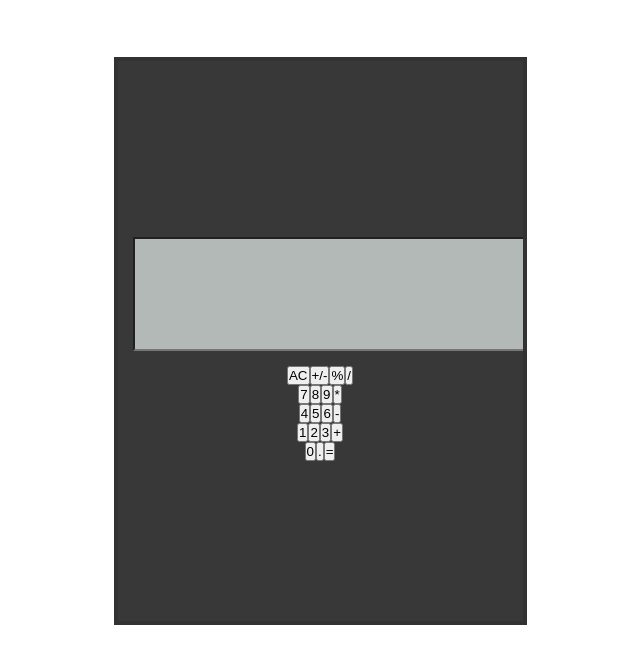
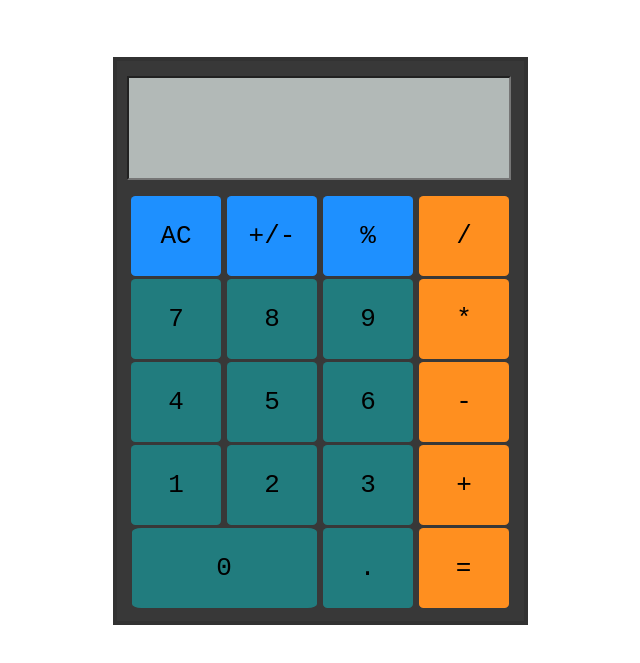
Before and after one commit to Gaurish17sharma/Simple-Calculator, a plain HTML site: page INDEX.html in a window 1280 px wide. Shown: the part 91-754 px from the top of the page, without its empty margins (320-960 px from the left). Drawn offline with Linux system fonts and the light colour scheme.

Commit message:
Edit STYLE.css

```diff
--- a/STYLE.css
+++ b/STYLE.css
@@ -13,8 +13,8 @@
 }
 
 .calculator{
-    height: 500px;
-    width: 405px;
+    height: 510px;
+    width: 407px;
     margin: 50px auto;
     justify-content: center;
     align-content: center;
@@ -29,17 +29,16 @@
 
 #display {
     background-color: #b2b9b7;
-    display: flex;
-    flex-direction: column;
-    justify-content: space-around;
-    align-items: flex-end;
-    padding: 5px;
     font-size:50px;
     font-weight: initial;
     text-shadow: 1.3px 1.3px #383838;
-    margin: 15px;
-    text-align: center;
+    margin:0px auto;
+    text-align:end;
+    margin-bottom: 15px;
     height: 100px;
+    margin-top: 15px;
+    width:380px;
+    margin-left: 10px;
 }
 
 
@@ -48,9 +47,96 @@
     flex-direction: column;
     text-align: center;
     align-items: center;
+    margin-bottom: 15px;
 }
 
-.line{
-    display: flex;
-    flex-direction: row;
+
+.button {
+    margin: 1px;
+    border-radius: 5%;
+    border: none;
+    font-weight: initial;
+    font-size: 2em;
+    font-family: monospace;
+    color: black;
+    width:90px;
+    height:80px;
+    margin-bottom: 2px;
 }
+
+#zero {
+    width: 185px;
+    background-color: #217C7E;
+}
+
+#plus {
+    background-color: #FF8F1F;
+}
+
+#minus {
+    background-color: #FF8F1F;
+}
+
+#multiply {
+    background-color: #FF8F1F;
+}
+
+#divide {
+    background-color: #FF8F1F;
+}
+
+#equalto {
+    background-color: #FF8F1F;
+}
+
+#one {
+    background-color: #217C7E;
+}
+
+#two {
+    background-color: #217C7E;
+}
+
+#three {
+    background-color: #217C7E;
+}
+
+#four {
+    background-color: #217C7E;
+}
+
+#five {
+    background-color: #217C7E;
+}
+
+#six {
+    background-color: #217C7E;
+}
+
+#seven {
+    background-color: #217C7E;
+}
+
+#eight {
+    background-color: #217C7E;
+}
+
+#nine {
+    background-color: #217C7E;
+}
+
+#decimal {
+    background-color: #217C7E;
+}
+
+#AC {
+    background-color: dodgerblue;
+}
+
+#plusminus {
+    background-color: dodgerblue;
+}
+
+#percent {
+    background-color: dodgerblue;
+}
```
